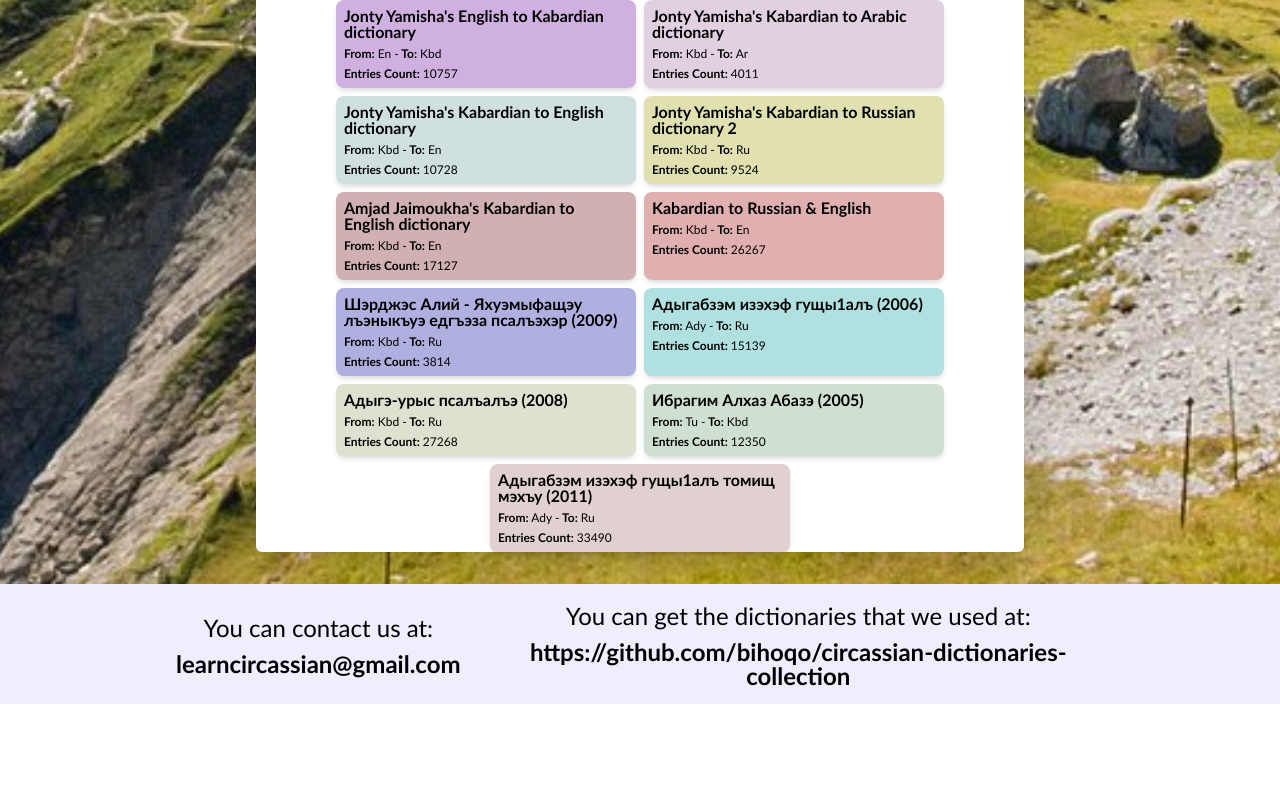
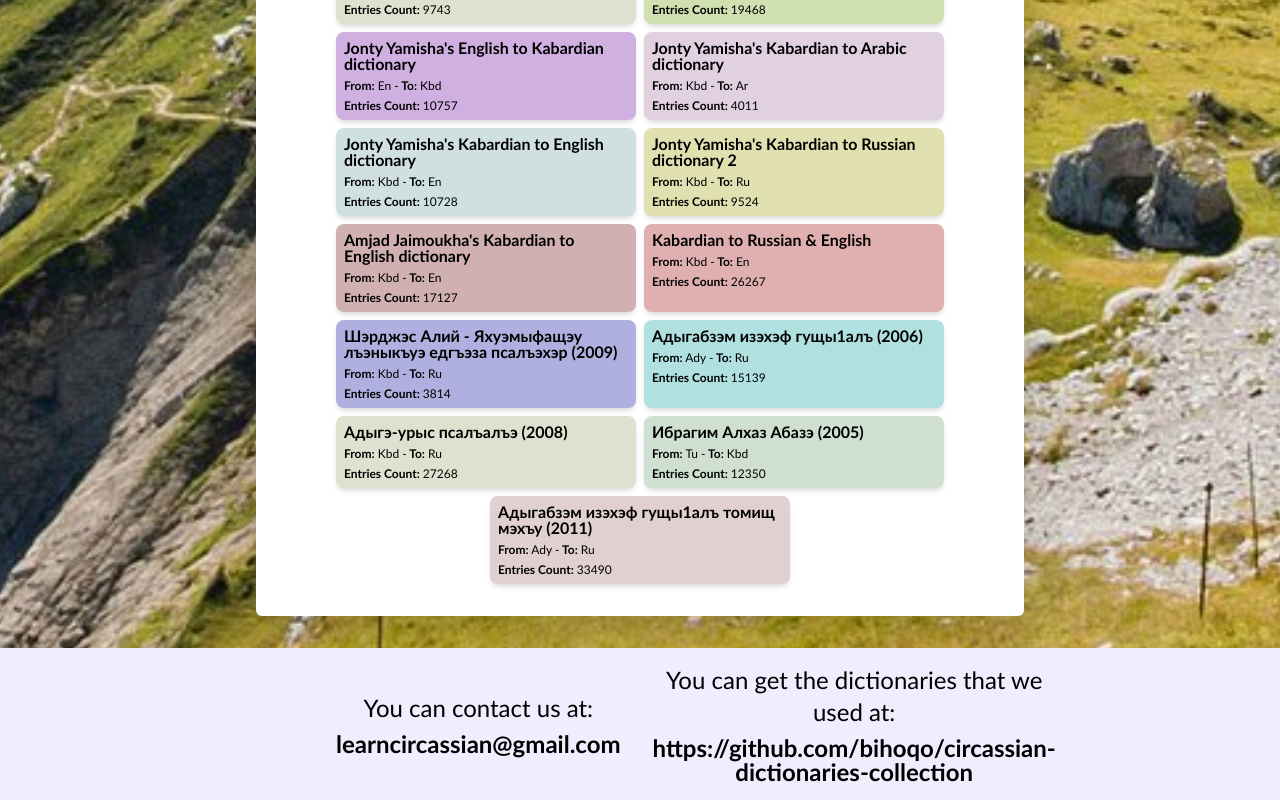
Before and after one commit to LearnCircassian/ultimate-circassian-dictionary-web, a Next.js app: page / in a window 1280 px wide. Shown: the part 2052-2852 px from the top of the page. Before the commit the page ends 2756 px from the top, so only its background shows below. Built offline with nearby package versions, Linux system fonts and the light colour scheme; no server answers; what tailwindcss-safe-area would draw is missing.

Commit message:
Update index.tsx

```diff
--- a/src/containers/homePage/index.tsx
+++ b/src/containers/homePage/index.tsx
@@ -3,7 +3,7 @@ import { USED_DICTS } from "~/constants/dicts";
 import { RANDOM_COLORS } from "~/constants/colors";
 import Image from "next/image";
 
-export default function HomePageContainer() {
+export default function clsclsHomePageContainer() {
   return (
     <div>
       <Content />
@@ -14,7 +14,7 @@ export default function HomePageContainer() {
 
 export function Content() {
   return (
-    <div className="mx-auto my-8 flex w-3/5 flex-col items-center justify-center gap-2 rounded-md bg-white shadow-2xl">
+    <div className="mx-auto my-8 flex w-3/5 flex-col items-center justify-center gap-2 rounded-md bg-white py-8 shadow-2xl">
       <Image src="/fav/icon-1042x1042.png" width={300} height={300} alt="logo" />
       <p className="mb-4 text-center text-xl md:w-1/2">
         Welcome to our comprehensive collection of Circassian language dictionaries! Our website is
@@ -64,7 +64,7 @@ export function Content() {
 export function Footer() {
   return (
     <div className="w-full bg-[#eeeeff] shadow-xl">
-      <div className="mx-auto flex w-9/12 flex-col items-center justify-between gap-2 p-4 md:gap-8 lg:flex-row 2xl:gap-16">
+      <div className="mx-auto flex w-1/2 flex-col items-center justify-between gap-2 p-4 md:gap-8 lg:flex-row 2xl:gap-16">
         <p className="flex flex-col gap-0 whitespace-normal break-words text-center text-base leading-none md:text-lg lg:gap-2 lg:text-xl xl:text-2xl 2xl:text-2xl 3xl:text-2xl 4xl:text-2xl">
           You can contact us at:
           <br />
```
